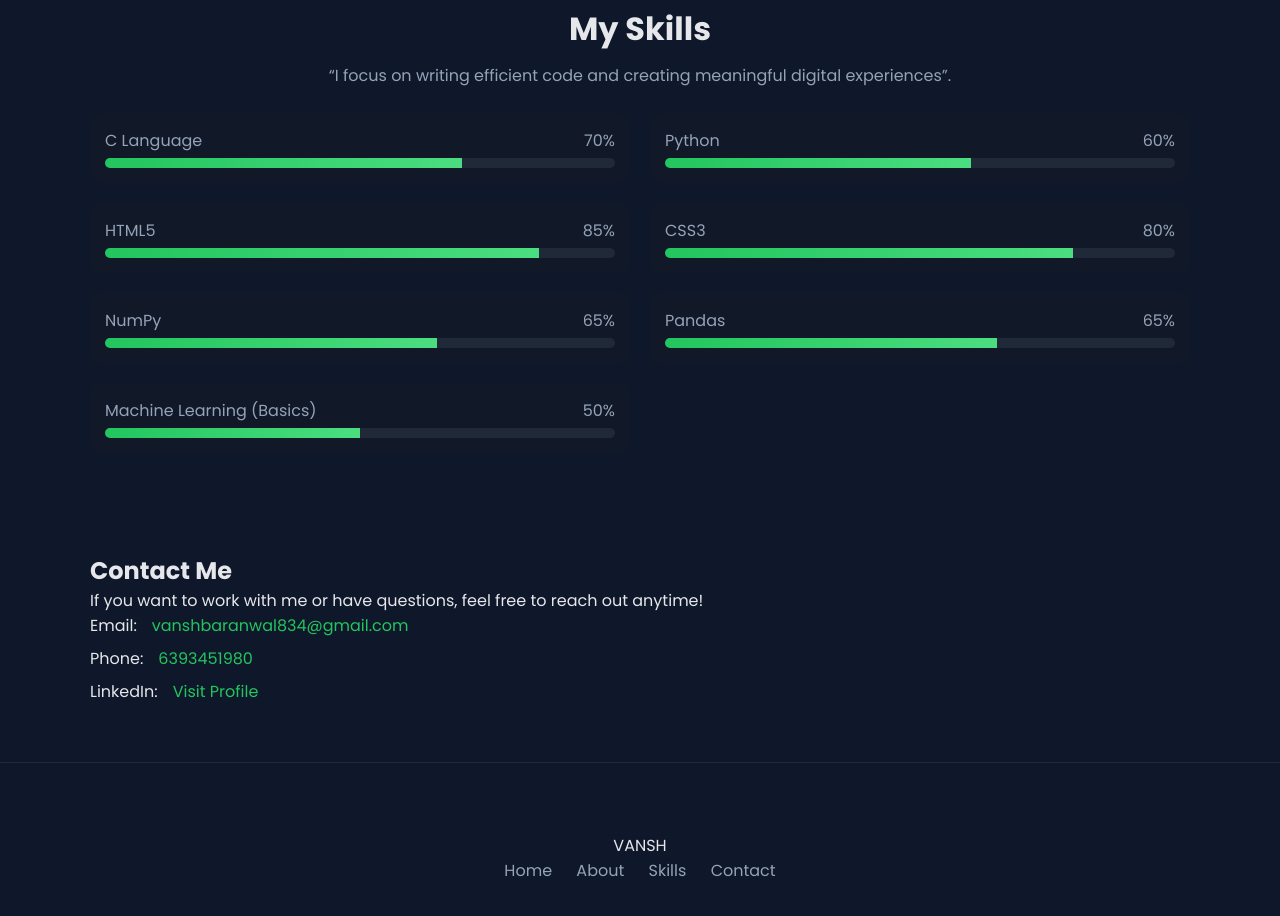
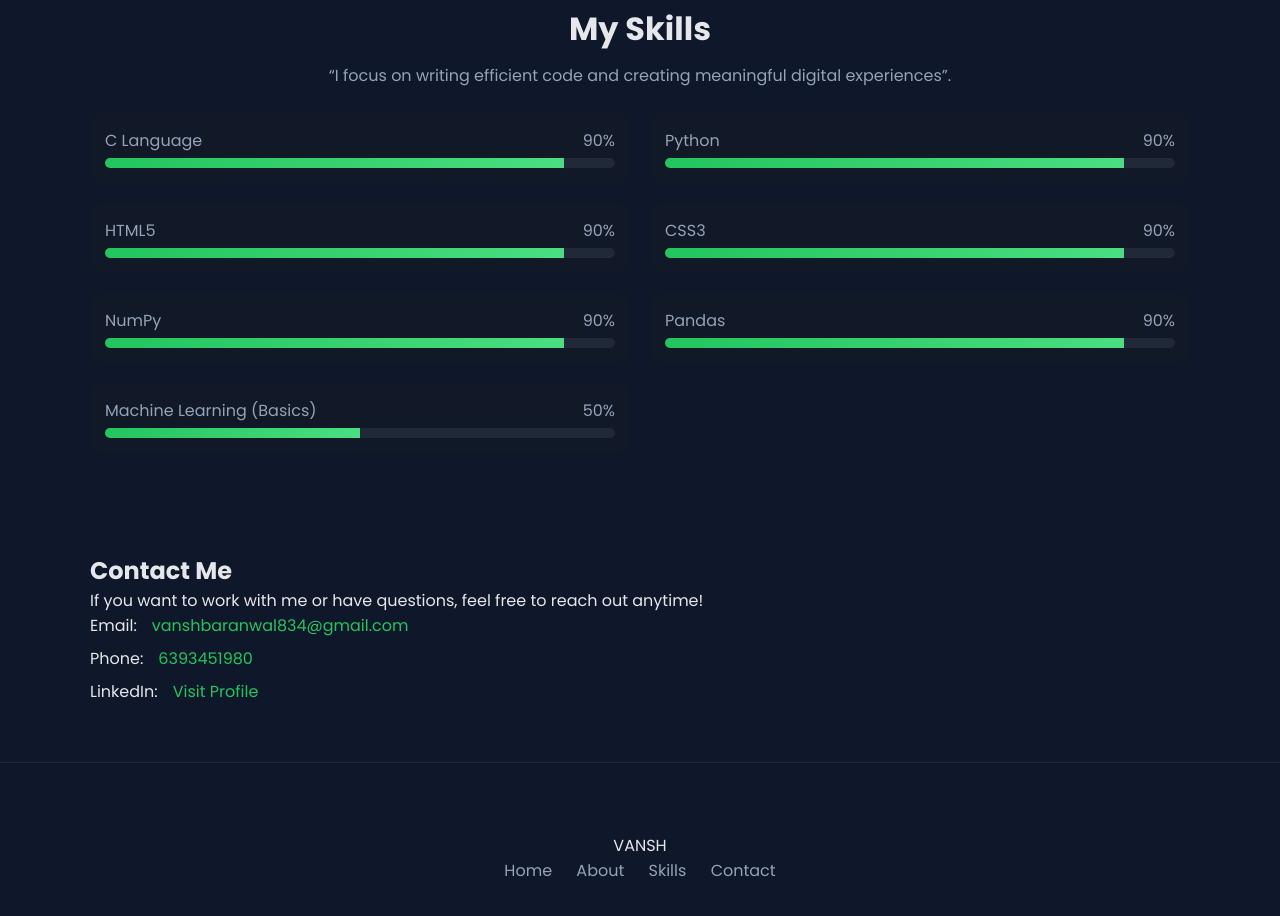
Before and after one commit to Vansh794/portfolio, a plain HTML site: page index.html in a window 1280 px wide. Shown: the part 1260-2176 px from the top of the page. Drawn offline with Linux system fonts and the light colour scheme.

Commit message:
Updated UI with new color theme and improved design

```diff
--- a/index.html
+++ b/index.html
@@ -87,35 +87,35 @@
     <div class="skills-grid">
 
       <div class="skill">
-        <div class="skill-head"><span>C Language</span><span>70%</span></div>
-        <div class="bar"><div class="bar-fill pct-70"></div></div>
+        <div class="skill-head"><span>C Language</span><span>90%</span></div>
+        <div class="bar"><div class="bar-fill pct-90"></div></div>
       </div>
 
       <div class="skill">
-        <div class="skill-head"><span>Python</span><span>60%</span></div>
-        <div class="bar"><div class="bar-fill pct-60"></div></div>
+        <div class="skill-head"><span>Python</span><span>90%</span></div>
+        <div class="bar"><div class="bar-fill pct-90"></div></div>
       </div>
 
       <div class="skill">
-        <div class="skill-head"><span>HTML5</span><span>85%</span></div>
-        <div class="bar"><div class="bar-fill pct-85"></div></div>
+        <div class="skill-head"><span>HTML5</span><span>90%</span></div>
+        <div class="bar"><div class="bar-fill pct-90"></div></div>
       </div>
 
       <div class="skill">
-        <div class="skill-head"><span>CSS3</span><span>80%</span></div>
-        <div class="bar"><div class="bar-fill pct-80"></div></div>
+        <div class="skill-head"><span>CSS3</span><span>90%</span></div>
+        <div class="bar"><div class="bar-fill pct-90"></div></div>
       </div>
 
       <!-- New Skills -->
 
       <div class="skill">
-        <div class="skill-head"><span>NumPy</span><span>65%</span></div>
-        <div class="bar"><div class="bar-fill pct-65"></div></div>
+        <div class="skill-head"><span>NumPy</span><span>90%</span></div>
+        <div class="bar"><div class="bar-fill pct-90"></div></div>
       </div>
 
       <div class="skill">
-        <div class="skill-head"><span>Pandas</span><span>65%</span></div>
-        <div class="bar"><div class="bar-fill pct-65"></div></div>
+        <div class="skill-head"><span>Pandas</span><span>90%</span></div>
+        <div class="bar"><div class="bar-fill pct-90"></div></div>
       </div>
 
       <div class="skill">
--- a/style.css
+++ b/style.css
@@ -206,11 +206,11 @@ body{
 
 /* Percentage Classes */
 .pct-50{width:50%;}
-.pct-60{width:60%;}
-.pct-65{width:65%;}
-.pct-70{width:70%;}
-.pct-80{width:80%;}
-.pct-85{width:85%;}
+.pct-90{width:90%;}
+.pct-90{width:90%;}
+.pct-90{width:90%;}
+.pct-90{width:90%;}
+.pct-95{width:95%;}
 
 /* Contact */
 .contact-info div{
```
Also changed, not shown: 1 other file.
